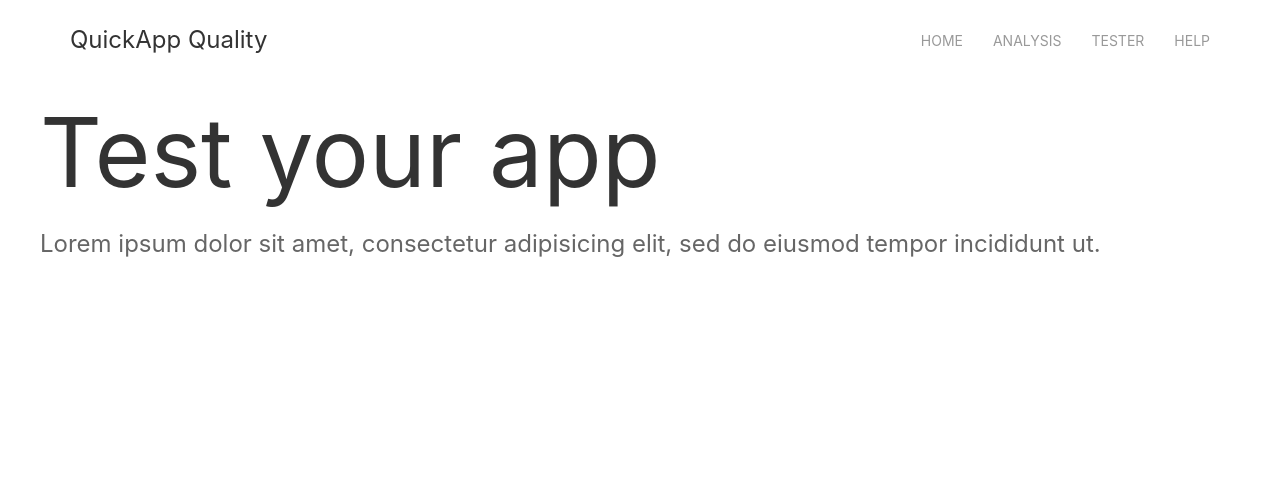
After one commit to Hanlen520/QAQuality, a Flask app: page /tester/ in a window 1280 px wide. The commit adds this page. Shown: the top 502 px of the page. Run offline with Flask 2, Linux system fonts and the light colour scheme; some libraries are stand-ins or nearby versions.

Commit message:
build base url map

```diff
--- a/QAQuery/__init__.py
+++ b/QAQuality/__init__.py
@@ -9,9 +9,9 @@ def create_app():
     from .main import main as main_blueprint
     from .tester import tester as tester_blueprint
 
-    app.register_blueprint(analysis_blueprint)
-    app.register_blueprint(auth_blueprint)
     app.register_blueprint(main_blueprint)
-    app.register_blueprint(tester_blueprint)
+    app.register_blueprint(analysis_blueprint, url_prefix='/analysis')
+    app.register_blueprint(auth_blueprint, url_prefix='/auth')
+    app.register_blueprint(tester_blueprint, url_prefix='/tester')
 
     return app
--- a/QAQuery/analysis/__init__.py
+++ b/QAQuality/analysis/__init__.py
@@ -3,3 +3,5 @@ from flask import Blueprint
 
 # 蓝本的名字和蓝本所在的包或模块
 analysis = Blueprint('analysis', __name__)
+
+from . import views
--- a/QAQuery/auth/__init__.py
+++ b/QAQuality/auth/__init__.py
@@ -3,3 +3,5 @@ from flask import Blueprint
 
 # 蓝本的名字和蓝本所在的包或模块
 auth = Blueprint('auth', __name__)
+
+from . import views
--- a/QAQuery/templates/index.html
+++ b/QAQuality/templates/auth/login.html
@@ -3,7 +3,7 @@
 
 <div class="uk-grid">
     <div class="uk-width-1-1 uk-row-first">
-        <h1 class="uk-heading-large">Documentation</h1>
+        <h1 class="uk-heading-large">Login page</h1>
         <p class="uk-text-large">Lorem ipsum dolor sit amet, consectetur adipisicing elit, sed do eiusmod tempor incididunt ut.</p>
     </div>
 </div>
--- a/QAQuery/templates/base.html
+++ b/QAQuality/templates/base.html
@@ -2,7 +2,7 @@
 <html lang="en">
 <head>
     <meta charset="UTF-8">
-    <title>QAQuery</title>
+    <title>QAQuality</title>
     <link href="https://cdn.bootcss.com/uikit/3.0.0-beta.40/css/uikit.min.css" rel="stylesheet">
     <script src="http://apps.bdimg.com/libs/jquery/2.1.4/jquery.js"></script>
     <script src="https://cdn.bootcss.com/uikit/3.0.0-beta.40/js/uikit.min.js"></script>
@@ -10,17 +10,17 @@
 
 </head>
 
-<body class="tm-background">
-    <nav class="tm-navbar uk-navbar uk-navbar-attached">
-        <div class="uk-container-left">
-            <a href="/" class="uk-navbar-item uk-logo"><i class="uk-icon-glass"></i></a>
+<body>
+    <nav class="uk-navbar">
+        <div class="uk-container-left uk-margin-large-left">
+            <a href="/" class="uk-navbar-item uk-logo">QuickApp Quality</a>
         </div>
-        <div class="uk-container-right">
-            <ul class="uk-navbar-nav uk-hidden-small">
+        <div class="uk-container-right uk-position-right uk-margin-large-right">
+            <ul class="uk-navbar-nav">
                 <li><a href="/">Home</a></li>
-                <li><a href="/">Analysis</a></li>
-                <li><a href="/">Tester</a></li>
-                <li><a href="/">Help</a></li>
+                <li><a href="/analysis">Analysis</a></li>
+                <li><a href="/tester">Tester</a></li>
+                <li><a href="/helper">Help</a></li>
             </ul>
         </div>
     </nav>
--- /dev/null
+++ b/QAQuality/templates/tester/index.html
@@ -0,0 +1,11 @@
+{% extends "base.html" %}
+{% block page_content %}
+
+<div class="uk-grid">
+    <div class="uk-width-1-1 uk-row-first">
+        <h1 class="uk-heading-large">Test your app</h1>
+        <p class="uk-text-large">Lorem ipsum dolor sit amet, consectetur adipisicing elit, sed do eiusmod tempor incididunt ut.</p>
+    </div>
+</div>
+
+{% endblock %}
--- a/QAQuery/tester/__init__.py
+++ b/QAQuality/tester/__init__.py
@@ -3,3 +3,5 @@ from flask import Blueprint
 
 # 蓝本的名字和蓝本所在的包或模块
 tester = Blueprint('tester', __name__)
+
+from . import views
--- /dev/null
+++ b/QAQuality/tester/views.py
@@ -0,0 +1,7 @@
+from flask import render_template
+from . import tester
+
+
+@tester.route('/')
+def index():
+    return render_template('tester/index.html')
--- a/manage.py
+++ b/manage.py
@@ -1,4 +1,4 @@
-from QAQuery import create_app
+from QAQuality import create_app
 
 
 app = create_app()
```
Also changed, not shown: QAQuality/analysis/views.py (added, +7 -0 lines), QAQuality/auth/views.py (added, +7 -0 lines), QAQuality/templates/analysis/index.html (added, +11 -0 lines), QAQuality/templates/index.html (added, +11 -0 lines), QAQuality/main/__init__.py (renamed from QAQuery/main/__init__.py), QAQuality/main/views.py (renamed from QAQuery/main/views.py), QAQuery/templates/analysis.html (deleted).
